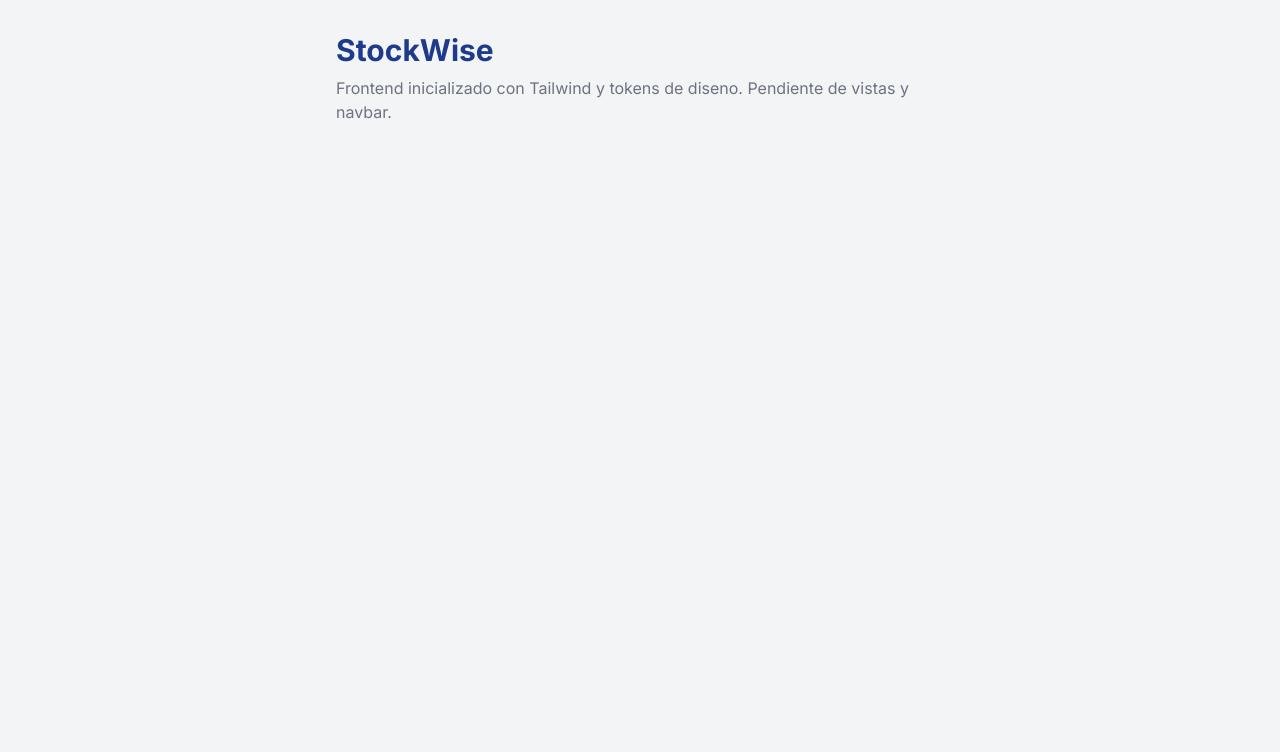
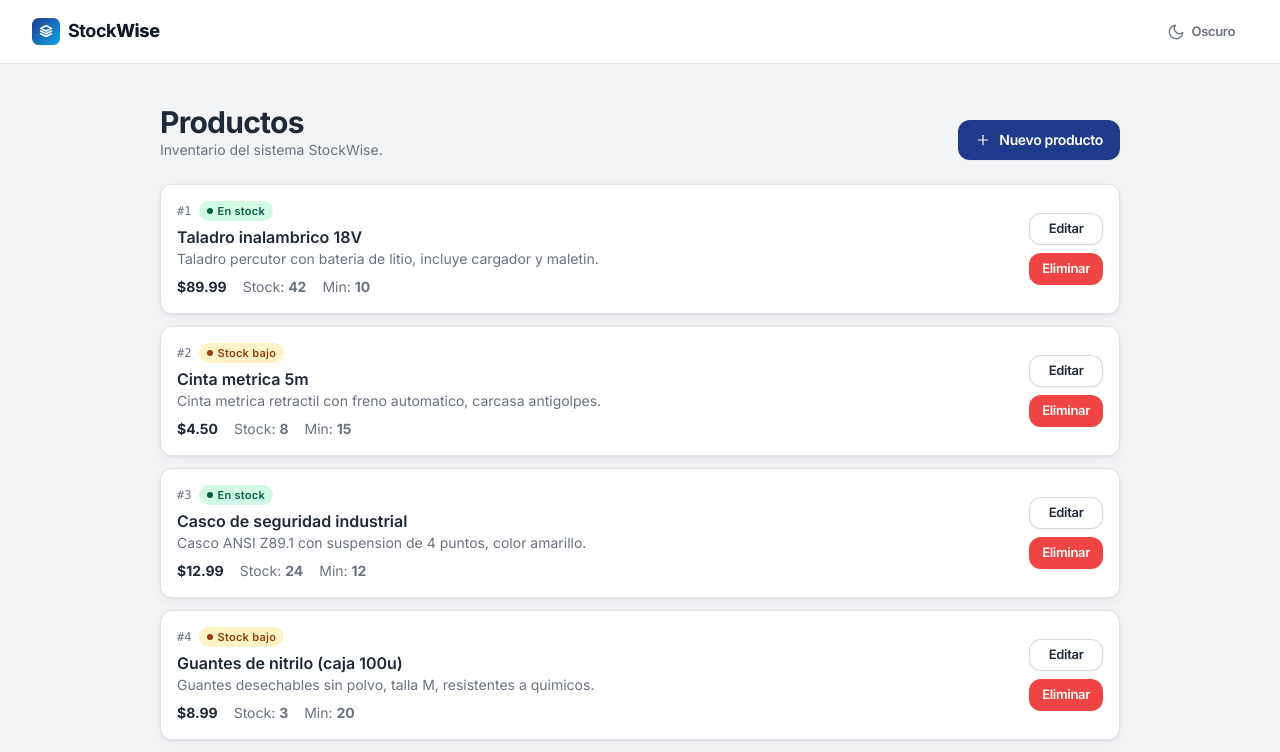
Before and after one commit to MF24026/StockWise, a React (Vite) app in the folder frontend/: page / in a window 1280 px wide. Shown: the top 752 px of the page. Built offline with nearby package versions, Linux system fonts and the light colour scheme.

Commit message:
feat: pagina principal con CRUD en memoria y readme

```diff
--- a/frontend/src/App.tsx
+++ b/frontend/src/App.tsx
@@ -1,11 +1,10 @@
+import { ThemeProvider } from "@/context/ThemeContext";
+import { ProductsPage } from "@/pages/ProductsPage";
+
 export default function App() {
   return (
-    <main className="mx-auto max-w-2xl p-8">
-      <h1 className="text-3xl font-bold text-brand">StockWise</h1>
-      <p className="mt-2 text-ink-muted">
-        Frontend inicializado con Tailwind y tokens de diseno. Pendiente de
-        vistas y navbar.
-      </p>
-    </main>
+    <ThemeProvider>
+      <ProductsPage />
+    </ThemeProvider>
   );
 }
--- /dev/null
+++ b/frontend/src/pages/ProductsPage.tsx
@@ -0,0 +1,86 @@
+import { useState } from "react";
+import type { Product, ProductRequest } from "@/types/product";
+import { SAMPLE_PRODUCTS } from "@/mocks/products";
+import { Navbar } from "@/components/Navbar";
+import { ProductList } from "@/components/ProductList";
+import { ProductFormModal } from "@/components/ProductFormModal";
+import { DeleteConfirmModal } from "@/components/DeleteConfirmModal";
+import { Button, Icon } from "@/components/ui";
+
+type ModalState =
+  | { type: "none" }
+  | { type: "create" }
+  | { type: "edit"; product: Product }
+  | { type: "delete"; product: Product };
+
+export function ProductsPage() {
+  const [products, setProducts] = useState<Product[]>(SAMPLE_PRODUCTS);
+  const [modal, setModal] = useState<ModalState>({ type: "none" });
+
+  function nextId(): number {
+    return products.reduce((max, p) => Math.max(max, p.id), 0) + 1;
+  }
+
+  function handleSubmit(data: ProductRequest) {
+    if (modal.type === "edit") {
+      const editingId = modal.product.id;
+      setProducts((prev) =>
+        prev.map((p) => (p.id === editingId ? { ...data, id: editingId } : p)),
+      );
+    } else {
+      setProducts((prev) => [...prev, { ...data, id: nextId() }]);
+    }
+  }
+
+  function handleConfirmDelete() {
+    if (modal.type !== "delete") return;
+    const targetId = modal.product.id;
+    setProducts((prev) => prev.filter((p) => p.id !== targetId));
+  }
+
+  return (
+    <div className="min-h-screen bg-surface-subtle text-ink dark:bg-ink-strong dark:text-surface">
+      <Navbar />
+
+      <main className="mx-auto max-w-5xl px-4 py-6 sm:px-8 sm:py-10">
+        <div className="mb-6 flex flex-col gap-3 sm:flex-row sm:items-end sm:justify-between">
+          <div>
+            <h1 className="text-2xl font-bold tracking-tight sm:text-3xl">
+              Productos
+            </h1>
+            <p className="text-sm text-ink-muted">
+              Inventario del sistema StockWise.
+            </p>
+          </div>
+          <Button
+            leading={<Icon name="plus" size={16} />}
+            onClick={() => setModal({ type: "create" })}
+          >
+            Nuevo producto
+          </Button>
+        </div>
+
+        <ProductList
+          products={products}
+          onEdit={(product) => setModal({ type: "edit", product })}
+          onDelete={(product) => setModal({ type: "delete", product })}
+        />
+      </main>
+
+      <ProductFormModal
+        open={modal.type === "create" || modal.type === "edit"}
+        mode={modal.type === "edit" ? "editar" : "crear"}
+        initialValue={modal.type === "edit" ? modal.product : undefined}
+        onClose={() => setModal({ type: "none" })}
+        onSubmit={handleSubmit}
+      />
+
+      <DeleteConfirmModal
+        open={modal.type === "delete"}
+        product={modal.type === "delete" ? modal.product : undefined}
+        onClose={() => setModal({ type: "none" })}
+        onConfirm={handleConfirmDelete}
+      />
+    </div>
+  );
+}
```
Also changed, not shown: 1 other file (tests, documents, lock files or other folders).
